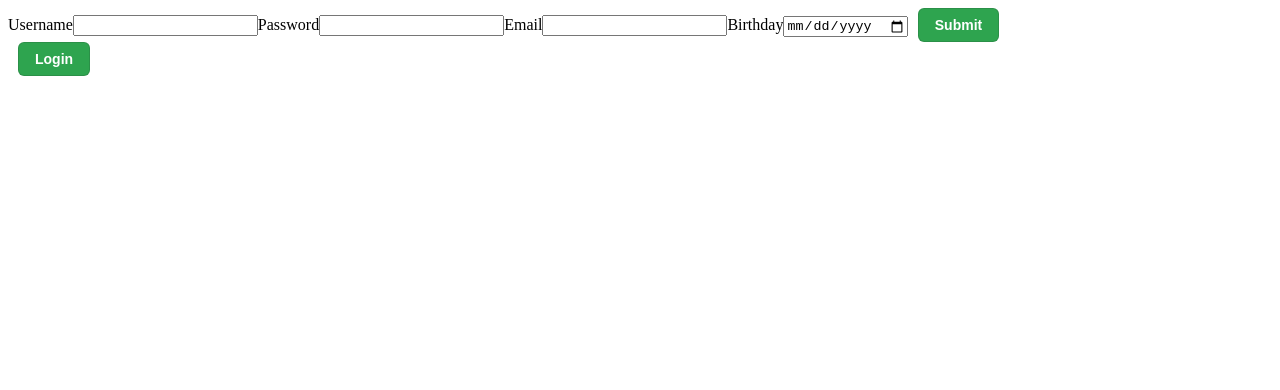
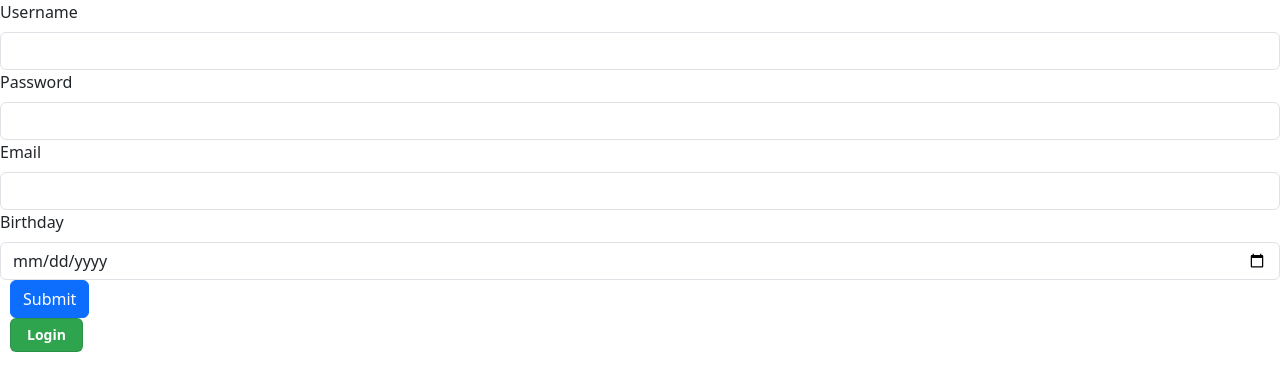
Before and after one commit to tompra/cinematix, a React (Vite) app: page / in a window 1280 px wide. Both pictures are taken after a click on the button "SignIn". Shown: the top 390 px of the page. Built offline with nearby package versions, Linux system fonts and the light colour scheme.

Commit message:
Update UI login, signin and movie cards

```diff
--- a/package.json
+++ b/package.json
@@ -10,8 +10,10 @@
     "author": "",
     "license": "ISC",
     "dependencies": {
+        "bootstrap": "^5.3.2",
         "prop-types": "^15.8.1",
         "react": "^18.2.0",
+        "react-bootstrap": "^2.9.1",
         "react-dom": "^18.2.0"
     },
     "devDependencies": {
--- a/src/components/login-view/login-view.jsx
+++ b/src/components/login-view/login-view.jsx
@@ -1,5 +1,8 @@
 import React from 'react';
 import { useState } from 'react';
+import Button from 'react-bootstrap/Button';
+import Form from 'react-bootstrap/Form';
+
 export const LoginView = ({ onLoggedIn }) => {
     const [username, setUsername] = useState('');
     const [password, setPassword] = useState('');
@@ -40,29 +43,31 @@ export const LoginView = ({ onLoggedIn }) => {
     };
     return (
         <div>
-            <form onSubmit={handleSubmit}>
-                <label>
-                    Username
-                    <input
+            <Form onSubmit={handleSubmit}>
+                <Form.Group controlId='formUsername'>
+                    <Form.Label>Username</Form.Label>
+                    <Form.Control
                         type='text'
                         value={username}
                         onChange={e => setUsername(e.target.value)}
+                        minLength={5}
                         required
-                        minLength={5}
                     />
-                </label>
-                <label>
-                    Password
-                    <input
-                        type='password'
+                </Form.Group>
+                <Form.Group controlId='formPassword'>
+                    <Form.Label>Password</Form.Label>
+                    <Form.Control
+                        type='text'
                         value={password}
                         onChange={e => setPassword(e.target.value)}
+                        minLength={8}
                         required
-                        minLength={8}
                     />
-                </label>
-                <button type='submit'>Submit</button>
-            </form>
+                </Form.Group>
+                <Button type='submit' variant='primary'>
+                    Submit
+                </Button>
+            </Form>
         </div>
     );
 };
--- a/src/components/movie-card/movie-card.jsx
+++ b/src/components/movie-card/movie-card.jsx
@@ -1,15 +1,33 @@
+import './movie-card.scss';
 import Proptypes from 'prop-types';
+import { Button, Card, Row, Col } from 'react-bootstrap';
 
 export const MovieCard = ({ movieData, onMovieClick }) => {
     return (
-        <div>
-            <button
-                onClick={() => onMovieClick(movieData)}
-                className='btn--movie__title'
-            >
-                {movieData.title}
-            </button>
-        </div>
+        <Row xs={2} sm={3} md={4} lg={5} className='g-4'>
+            <Col>
+                <Card>
+                    <Card.Img
+                        variant='top'
+                        src={movieData.image}
+                        style={{
+                            height: '200px',
+                            width: '150px',
+                            objectFit: 'cover',
+                        }}
+                    />
+                    <Card.Body>
+                        <Card.Title>{movieData.title}</Card.Title>
+                        <Card.Subtitle>
+                            Directed by: {movieData.director.name}
+                        </Card.Subtitle>
+                        <Button onClick={() => onMovieClick(movieData)}>
+                            Open
+                        </Button>
+                    </Card.Body>
+                </Card>
+            </Col>
+        </Row>
     );
 };
 
--- /dev/null
+++ b/src/components/movie-card/movie-card.scss
@@ -0,0 +1,6 @@
+.movie--card__container {
+    width: 18rem;
+}
+.movie-card__image {
+    width: 5rem;
+}
--- a/src/components/sign-in-view/sign-in-view.jsx
+++ b/src/components/sign-in-view/sign-in-view.jsx
@@ -1,4 +1,6 @@
 import { useState } from 'react';
+import Button from 'react-bootstrap/Button';
+import Form from 'react-bootstrap/Form';
 
 useState;
 export const SignIn = () => {
@@ -33,47 +35,49 @@ export const SignIn = () => {
     };
     return (
         <div>
-            <form onSubmit={handleSubmit}>
-                <label>
-                    Username
-                    <input
+            <Form onSubmit={handleSubmit}>
+                <Form.Group controlId='formUsername'>
+                    <Form.Label>Username</Form.Label>
+                    <Form.Control
                         type='text'
                         value={username}
                         onChange={e => setUsername(e.target.value)}
                         minLength={5}
                         required
                     />
-                </label>
-                <label>
-                    Password
-                    <input
+                </Form.Group>
+                <Form.Group controlId='formPassword'>
+                    <Form.Label>Password</Form.Label>
+                    <Form.Control
                         type='password'
                         value={password}
                         onChange={e => setPassword(e.target.value)}
                         minLength={8}
                         required
                     />
-                </label>
-                <label>
-                    Email
-                    <input
+                </Form.Group>
+                <Form.Group>
+                    <Form.Label>Email</Form.Label>
+                    <Form.Control
                         type='email'
                         value={email}
-                        onChange={e => setEmail(e.target.value)}
+                        onChange={e => e.target.value}
                         required
                     />
-                </label>
-                <label>
-                    Birthday
-                    <input
+                </Form.Group>
+                <Form.Group>
+                    <Form.Label>Birthday</Form.Label>
+                    <Form.Control
                         type='date'
                         value={birthday}
                         onChange={e => setBirthday(e.target.value)}
                         required
                     />
-                </label>
-                <button type='submit'>Submit</button>
-            </form>
+                </Form.Group>
+                <Button type='submit' variant='primary'>
+                    Submit
+                </Button>
+            </Form>
         </div>
     );
 };
--- a/src/index.jsx
+++ b/src/index.jsx
@@ -1,6 +1,7 @@
+import 'bootstrap/dist/css/bootstrap.min.css';
+import './index.scss';
 import { createRoot } from 'react-dom/client';
 import { MainView } from './components/main-view/main-view';
-import './index.scss';
 
 const App = () => {
     return <MainView />;
```
Also changed, not shown: 1 other file (tests, documents, lock files or other folders).
